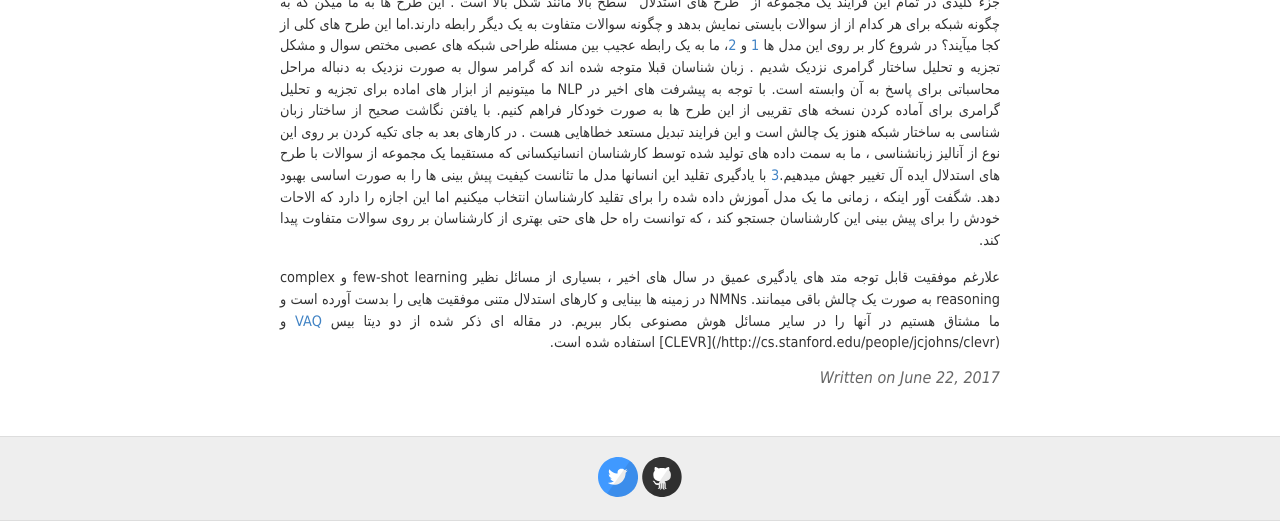
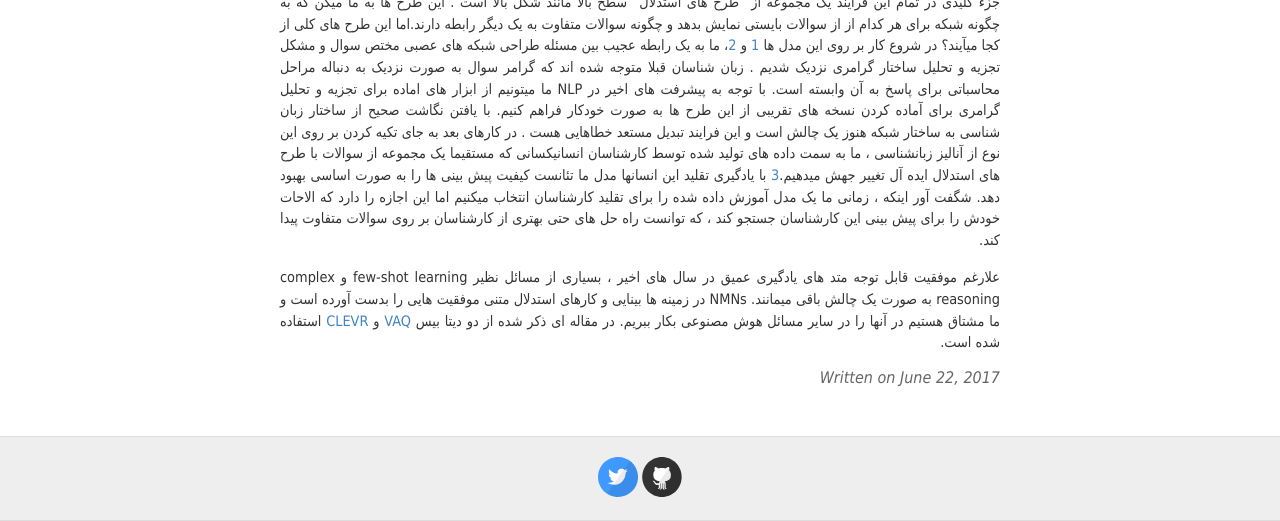
Before and after one commit to AlisterTA/alisterta.github.io, a Jekyll site: the page built from _posts/2017-06-22-یادگیری استدلال با استفاده از شبکه های ماژل عصبی.md, in a window 1280 px wide and 900 px high, scrolled down 3277 px, cut to the strip 379-900 px from the top of the window. Built offline with Jekyll 4.4.1, drawn with Linux system fonts in a browser that asks for light colours; comment, search, counter and statistics services are not loaded; some of the changed lines change nothing that is shown.

Commit message:
Update 2017-06-22-یادگیری استدلال با استفاده از شبکه های ماژل عصبی.md

```diff
--- a/_posts/2017-06-22-یادگیری استدلال با استفاده از شبکه های ماژل عصبی.md
+++ b/_posts/2017-06-22-یادگیری استدلال با استفاده از شبکه های ماژل عصبی.md
@@ -52,4 +52,4 @@ title: یادگیری استدلال با استفاده از شبکه های م
 با یافتن نگاشت صحیح از ساختار زبان شناسی به ساختار شبکه هنوز یک چالش است و این فرایند تبدیل مستعد خطاهایی هست . در کارهای بعد به جای تکیه کردن بر روی این نوع از آنالیز زبانشناسی ، ما به سمت داده های تولید شده توسط کارشناسان انسانیکسانی که مستقیما یک مجموعه از سوالات با طرح های استدلال ایده آل تغییر جهش میدهیم.[3]( https://arxiv.org/abs/1611.09978) با یادگیری تقلید این انسانها مدل ما تئانست کیفیت پیش بینی ها را به صورت اساسی بهبود دهد. شگفت آور اینکه ، زمانی ما یک مدل آموزش داده شده را برای تقلید کارشناسان انتخاب میکنیم اما این اجازه را دارد که الاحات خودش را برای پیش بینی این کارشناسان جستجو کند ، که توانست راه حل های حتی بهتری از کارشناسان بر روی سوالات متفاوت پیدا کند.
 
 علارغم موفقیت قابل توجه متد های یادگیری عمیق در سال های اخیر ، بسیاری از مسائل نظیر  few-shot learning و complex reasoning به صورت یک چالش باقی میمانند. NMNs در زمینه ها بینایی و کارهای استدلال متنی موفقیت هایی را بدست آورده است و ما مشتاق هستیم در آنها را در سایر  مسائل هوش مصنوعی بکار ببریم.
-در مقاله ای ذکر شده از دو دیتا بیس [VAQ]( http://www.visualqa.org/) و (http://cs.stanford.edu/people/jcjohns/clevr/)[CLEVR] استفاده شده است.
+در مقاله ای ذکر شده از دو دیتا بیس [VAQ]( http://www.visualqa.org/) و [CLEVR](http://cs.stanford.edu/people/jcjohns/clevr/) استفاده شده است.
```
